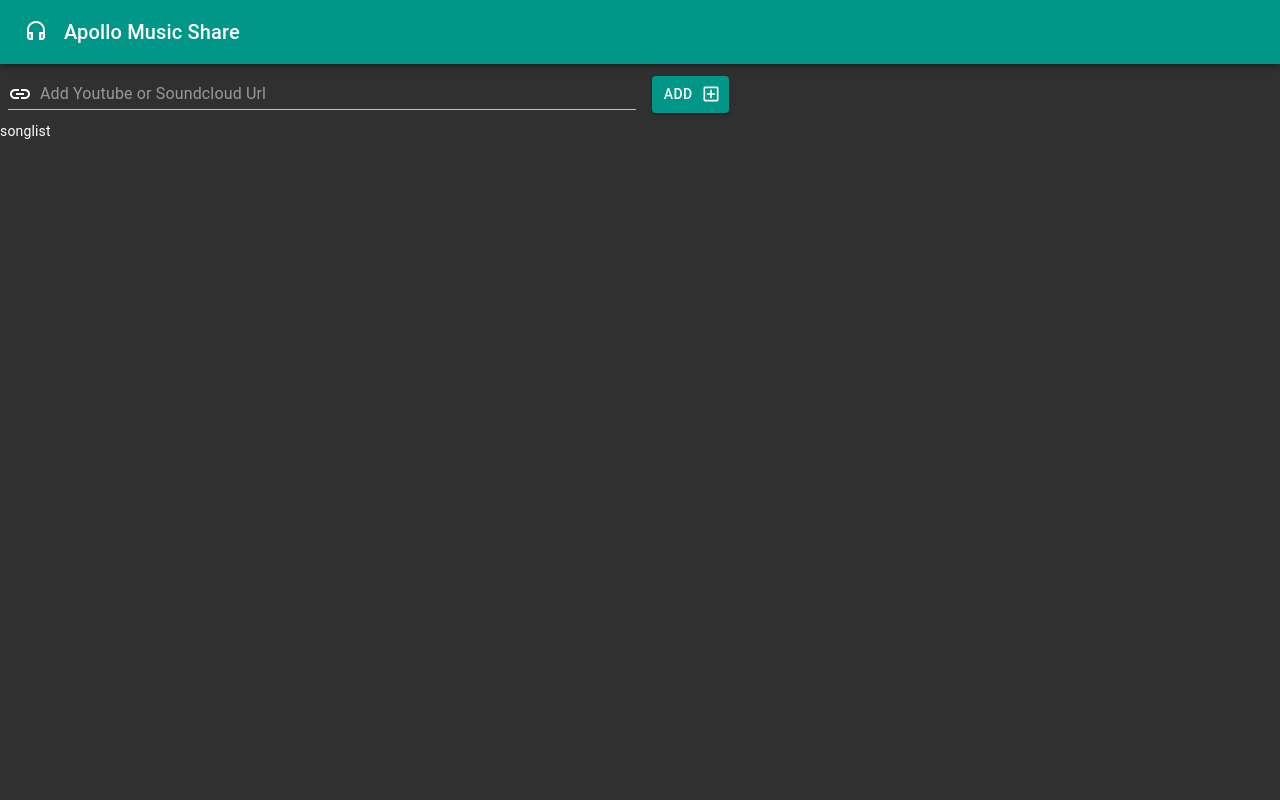
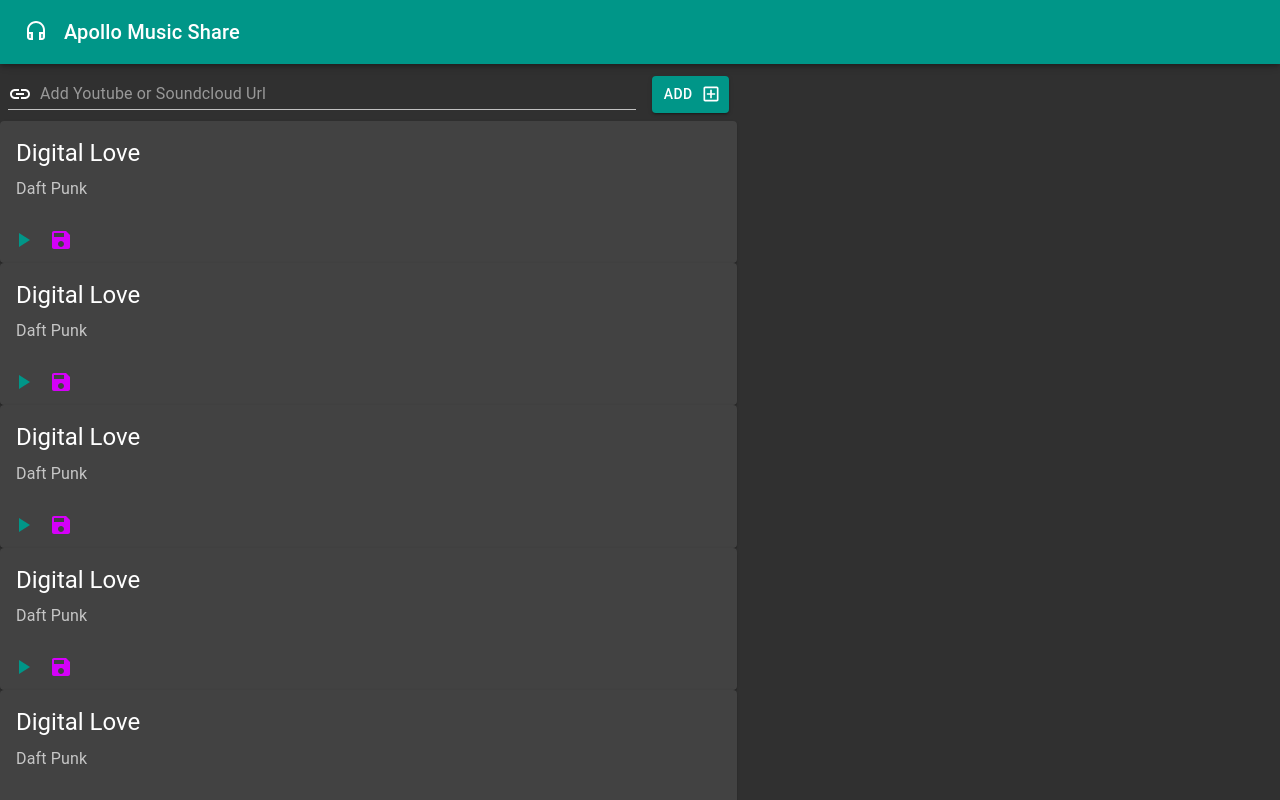
Before and after one commit to J-David-Baxter/react-music-share, a React (Create React App) app: page / in a window 1280 px wide. Shown: the top 800 px of the page. Built offline with nearby package versions, Linux system fonts and the light colour scheme; grey boxes are pictures that could not be loaded.

Commit message:
Add structure to song list

```diff
--- a/src/components/SongList.js
+++ b/src/components/SongList.js
@@ -1,7 +1,60 @@
+import { Card, CardActions, CardContent, CardMedia, CircularProgress, IconButton, Typography } from "@material-ui/core";
+import { PlayArrow, Save } from "@material-ui/icons";
 import React from "react";
 
 function SongList() {
-  return <div>songlist</div>;
+  let loading = false;
+
+  const song = {
+    title: 'Digital Love',
+    artist: 'Daft Punk',
+    thumbnail: 'https://i.scdn.co/image/ab67616d0000b273b33d46dfa2635a47eebf63b2'
+  }
+
+  if(loading) {
+    return (
+      <div style={{
+        display: 'flex',
+        flexDirection: 'column',
+        alignItems: 'center',
+        marginTop: 50
+      }}>
+        <CircularProgress />
+      </div>
+    )
+  }
+
+  return <div>{Array.from({ length: 10 }, () => song).map((song, i) => (
+    <Song key={i} song={song} />
+  ))}</div>;
+}
+
+function Song({ song }) {
+  const { thumbnail, title, artist } = song;
+
+  return <Card>
+    <div>
+      <CardMedia image={thumbnail}/>
+      <div>
+        <CardContent>
+          <Typography gutterBottom variant="h5" component="h2">
+            {title}
+          </Typography>
+          <Typography variant="body1" component="p" color="textSecondary">
+            {artist}
+          </Typography>
+        </CardContent>
+        <CardActions>
+          <IconButton size="small" color="primary">
+            <PlayArrow />
+          </IconButton>
+          <IconButton size="small" color="secondary">
+            <Save />
+          </IconButton>
+        </CardActions>
+      </div>
+    </div>
+  </Card>
 }
 
 export default SongList;
```
